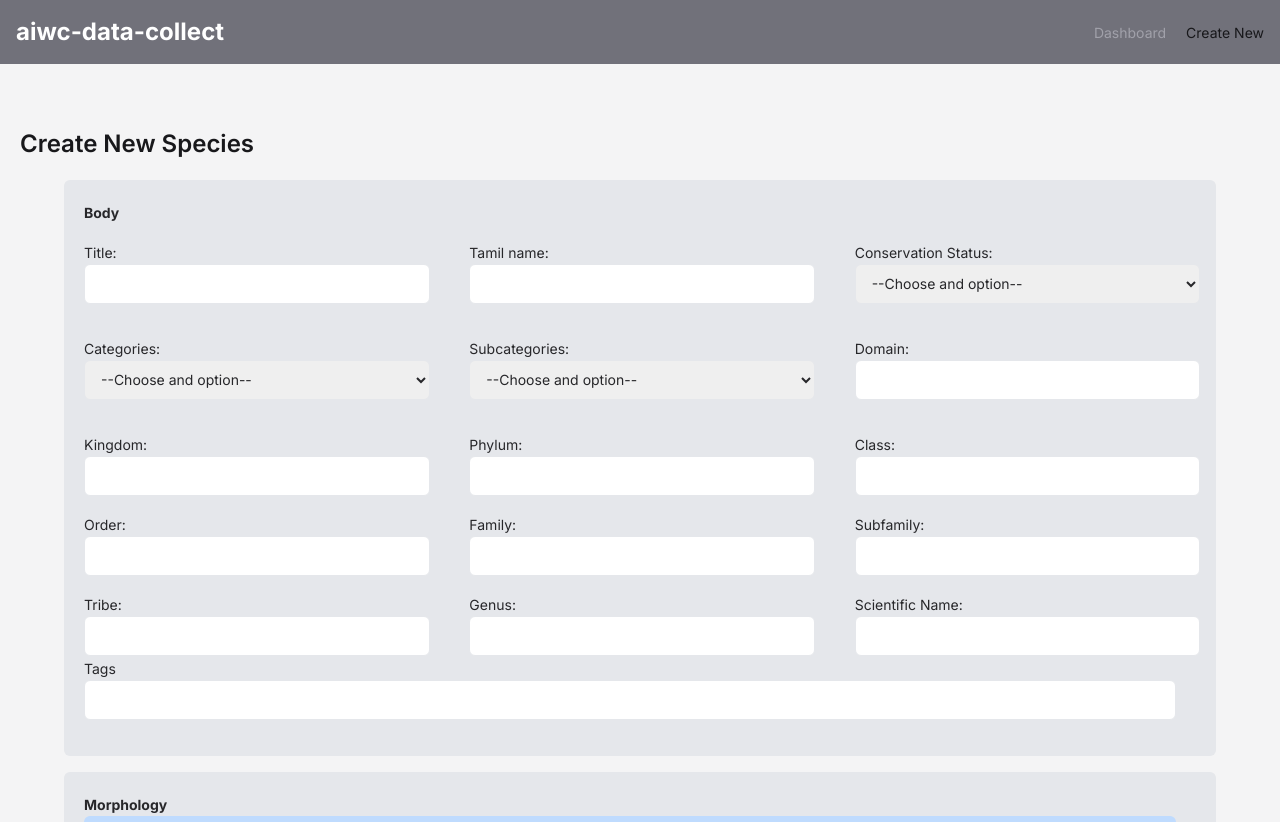
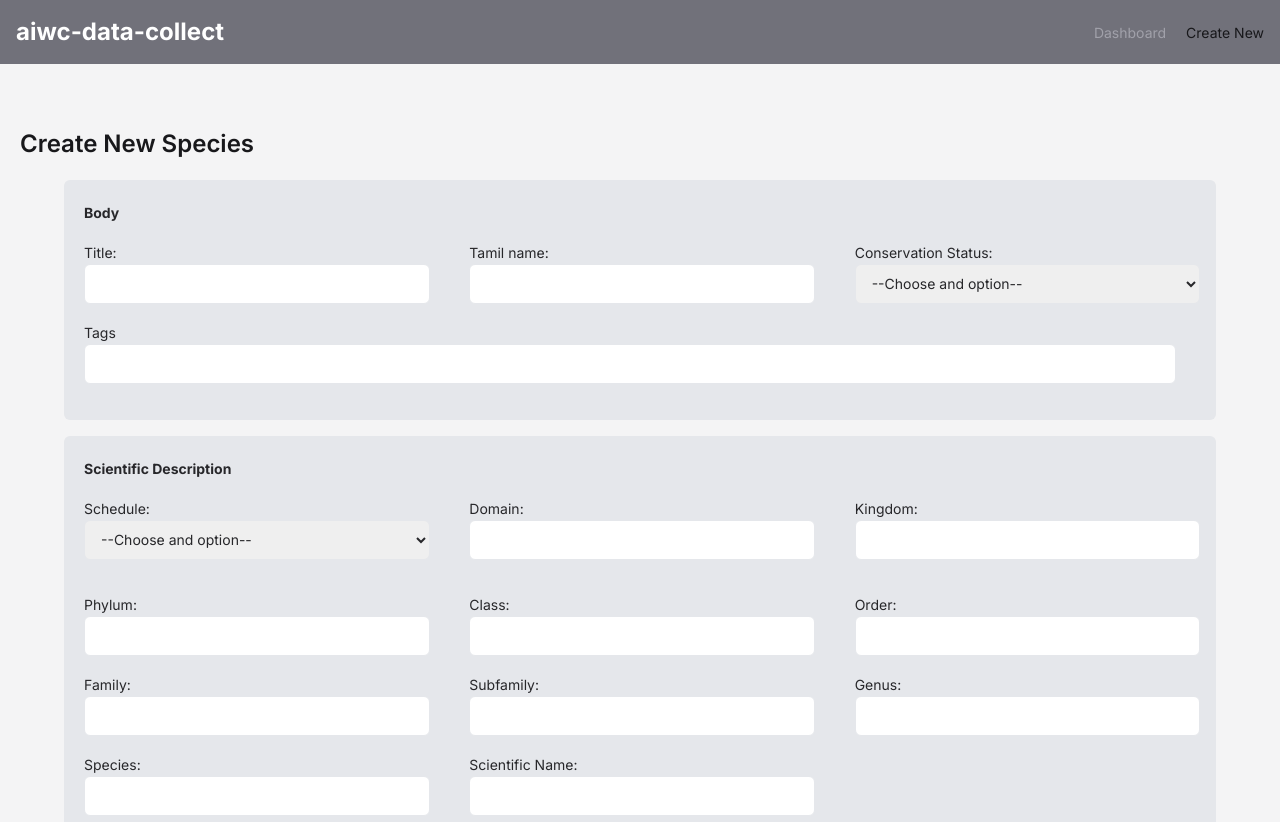
Before and after one commit to balajidinesh/aiwc-data-collect, a Next.js app: page /createSpecies in a window 1280 px wide. Shown: the top 822 px of the page. Built offline with nearby package versions, Linux system fonts and the light colour scheme.

Commit message:
new update scientific name

```diff
--- a/models/IntefacesAndOptions/DefaultValues.tsx
+++ b/models/IntefacesAndOptions/DefaultValues.tsx
@@ -22,14 +22,36 @@ export const fieldsBody = [
             { value: 'NE', label: 'Not evaluated (NE)' },
         ],
     },
-    { label: 'Categories', name: 'body.categories', type: 'dropdown',
+
+
+
+];
+
+export const fieldsScientific = [
+    { label: 'Schedule', name: 'body.Schedule', type: 'dropdown',
         options: [
-            { value: 'S1', label: 'S1' },
-            { value: 'S2', label: 'S2' },
+            { value: 'Schedule 1', label: 'Schedule Ⅰ' },
+            { value: 'Schedule 2', label: 'Schedule Ⅱ' },
         ],
     },
+];
+
+export const optionsScientific = [
     { label: 'Subcategories', name: 'body.subCategories', type: 'dropdown',
-        options: [
+        options:[ [
+        { value: 'A', label: 'A' },
+        { value: 'B', label: 'B' },
+        { value: 'C', label: 'C' },
+        { value: 'D', label: 'D' },
+        { value: 'E', label: 'E' },
+        { value: 'F', label: 'F' },
+        { value: 'G', label: 'G' },
+        { value: 'H', label: 'H' },
+        { value: 'I', label: 'I' },
+        { value: 'J', label: 'J' },
+        { value: 'K', label: 'K' },
+    ],
+        [
             { value: 'A', label: 'A' },
             { value: 'B', label: 'B' },
             { value: 'C', label: 'C' },
@@ -39,8 +61,12 @@ export const fieldsBody = [
             { value: 'G', label: 'G' },
             { value: 'H', label: 'H' },
             { value: 'I', label: 'I' },
-        ],
+        ]
+    ],
     },
+]
+
+export const fieldsScientificName = [
     { label: 'Domain', name: 'body.domain', type: 'text', required: true },
     { label: 'Kingdom', name: 'body.kingdom', type: 'text', required: true },
     { label: 'Phylum', name: 'body.phylum', type: 'text', required: true },
@@ -48,10 +74,10 @@ export const fieldsBody = [
     { label: 'Order', name: 'body.order', type: 'text', required: true },
     { label: 'Family', name: 'body.family', type: 'text', required: true },
     { label: 'Subfamily', name: 'body.subfamily', type: 'text', required: true },
-    { label: 'Tribe', name: 'body.tribe', type: 'text', required: true },
     { label: 'Genus', name: 'body.genus', type: 'text', required: true },
+    { label: 'Species', name: 'body.Species', type: 'text', required: true },
     { label: 'Scientific Name', name: 'body.scientificName', type: 'text', required: true },
-];
+]
 
 export const fieldsTechnical = [
     {label: 'Similar Species',name: 'technicals.similaritiesWith',type: 'TAG',required: false,},
--- a/src/app/createSpecies/CreateSpeciesForm.tsx
+++ b/src/app/createSpecies/CreateSpeciesForm.tsx
@@ -3,7 +3,7 @@
 
 import {useForm} from 'react-hook-form';
 import { useRouter } from 'next/navigation';
-import React from 'react';
+import React, {useState} from 'react';
 import {LabelAndInput} from "@/components/form ui/LableAndInput";
 import {LabelAndDropdown} from "@/components/form ui/LabelAndDropdown";
 import {PartDetailsProps,ArticleDetailsProps} from "../../../models/IntefacesAndOptions/interfaces";
@@ -16,7 +16,12 @@ import PartContainer from "@/components/parts/PartContainer";
 import HarvestContainer from "@/components/harvestedArticles/harvestContainer";
 import {habitatOptions} from "../../../models/IntefacesAndOptions/option";
 
-import {fieldsBody} from "../../../models/IntefacesAndOptions/DefaultValues";
+import {
+    fieldsBody,
+    fieldsScientific,
+    fieldsScientificName,
+    optionsScientific
+} from "../../../models/IntefacesAndOptions/DefaultValues";
 import {DefaultEmptyPartValues} from "../../../models/IntefacesAndOptions/DefaultValues";
 import {DefaultEmptyArticleValues} from "../../../models/IntefacesAndOptions/DefaultValues";
 
@@ -39,9 +44,26 @@ function getNestedValue(obj: NestedObject, path: string): any {
 const CreateSpeciesForm: React.FC<CreateSpeciesFormProps> = ({isInEdit=false,defValues,idofEdit}) => {
     const { register, handleSubmit ,setValue,getValues} = useForm();
     const router = useRouter();
+    const [scheduleNames, setScheduleNames] = useState<string>('');
 
-    // console.log(defValues)
+    const handleScheduleDropdownChange = (value: string) => {
+        setScheduleNames(value);
+    };
 
+    const get_option_Schedules = () => {
+        if (scheduleNames) {
+
+            const selectedScheduleIndex = fieldsScientific[0].options.findIndex(
+                (option) => option.value === scheduleNames
+            );
+
+            if (selectedScheduleIndex !== -1) {
+                return optionsScientific[0].options[selectedScheduleIndex]; // Adding 1 because array indices start from 0
+            }
+        }
+
+        return [];
+    };
     const handleTagsChange = (value: string[]) => {
         setValue('body.tags', value);
     };
@@ -102,15 +124,40 @@ const CreateSpeciesForm: React.FC<CreateSpeciesFormProps> = ({isInEdit=false,def
                                            required={field.required} defaultValue={isInEdit ? getNestedValue(defValues,field.name) : ''}/>
                         ) : field.type === 'dropdown' ? (
                             <LabelAndDropdown label={field.label} name={field.name} options={field.options}
-                                              register={register} required={field.required} defaultValue={isInEdit ? getNestedValue(defValues,field.name) : ''}/>
+                                              register={register} required={field.required} defaultValue={isInEdit ? getNestedValue(defValues,field.name) : '' } onChange={()=>{}}/>
                         ) : null}
                     </div>
                 ))}
+
             </div>
                 <TagInput inState={isInEdit} defValues={isInEdit ?( defValues?.body?.tags ?? []) : []} onTagsChange={handleTagsChange} name={'body.tags'} labelName={'Tags'}/>
             </SectionWrapper>
 
-            <SectionWrapper  label={"Morphology"} bgColor={"bg-gray-200"}>
+            <SectionWrapper label={"Scientific Description"} bgColor={"bg-gray-200"}>
+                <div className="grid grid-cols-1 sm:grid-cols-2 md:grid-cols-3 gap-x-[5vw] mx-auto">
+                    <LabelAndDropdown label={fieldsScientific[0].label} name={fieldsScientific[0].name} defaultValue={isInEdit ? getNestedValue(defValues, fieldsScientific[0].name) : ''} register={register} options={fieldsScientific[0].options} onChange={handleScheduleDropdownChange}/>
+
+                    {scheduleNames && <LabelAndDropdown label={fieldsScientific[1].label} name={fieldsScientific[1].name} defaultValue={isInEdit ? getNestedValue(defValues, fieldsScientific[0].name) : ''} options={get_option_Schedules()} register={register}
+                                       onChange={()=>{}}/>}
+
+                    {fieldsScientificName.map((field, index) => (
+                        <div key={index}>
+                            {field.type === 'text' ? (
+                                <LabelAndInput label={field.label} name={field.name} type="text" register={register}
+                                               required={field.required} defaultValue={isInEdit ? getNestedValue(defValues,field.name) : ''}/>
+                            )
+                            //     : field.type === 'dropdown' ? (
+                            //     <LabelAndDropdown label={field.label} name={field.name} options={field.options}
+                            //                       register={register} required={field.required} defaultValue={isInEdit ? getNestedValue(defValues,field.name) : '' } onChange={()=>{}}/>
+                            // )
+                                : null}
+                        </div>
+                    ))}
+                </div>
+
+            </SectionWrapper>
+
+            <SectionWrapper label={"Morphology"} bgColor={"bg-gray-200"}>
 
                 <SectionWrapper label={"Part Properties"} bgColor={"bg-blue-200"}>
                     <PartContainer defValues={isInEdit
@@ -126,7 +173,7 @@ const CreateSpeciesForm: React.FC<CreateSpeciesFormProps> = ({isInEdit=false,def
                 </SectionWrapper>
 
                 <SectionWrapper label={"Articles"} bgColor={"bg-blue-200"}>
-                    <HarvestContainer defValues={ isInEdit
+                <HarvestContainer defValues={ isInEdit
                         ? (defValues?.technicals?.harvestedArticles?.map((article: any) => {
                             // Ensure articleName is a string and not null or undefined
                             return {
--- a/src/components/form ui/LabelAndDropdown.tsx
+++ b/src/components/form ui/LabelAndDropdown.tsx
@@ -6,16 +6,24 @@ interface LabelAndDropdownProps {
     label: string;
     name: string;
     defaultValue : string ;
-    options: { value: string|boolean; label: string }[] | undefined;
+    options: boolean | { value: string ; label: string }[] | undefined ;
     register: any;
     required?: boolean;
+    onChange : ( value : string) => void ;
 }
 
-const LabelAndDropdown: React.FC<LabelAndDropdownProps> = ({ label, name, defaultValue,options, register, required = false }) => {
+const LabelAndDropdown: React.FC<LabelAndDropdownProps> = ({ label, name, defaultValue,options, register, required = false ,onChange}) => {
+    const handleDropdownChange = (event: React.ChangeEvent<HTMLSelectElement>) => {
+        const value = event.target.value;
+        onChange(value);
+    };
+
     return (
         <div className="mt-4">
             <label className="text-sm text-zinc-800">{label}:</label>
-            <Dropdown {...register(name, { required })} defaultValue={defaultValue} options={options} />
+            <Dropdown {...register(name, { required })} defaultValue={defaultValue} options={options}
+                      onChange={handleDropdownChange}
+            />
         </div>
     );
 };
```
